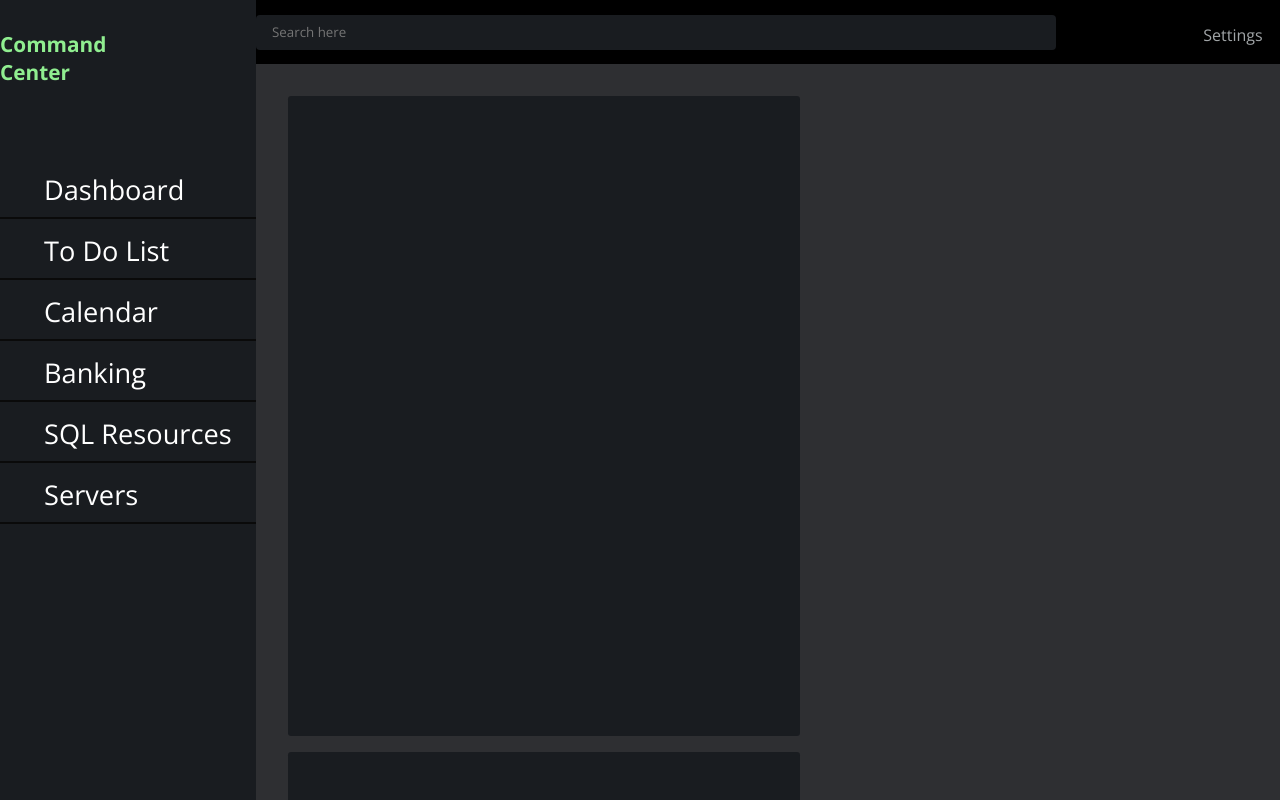
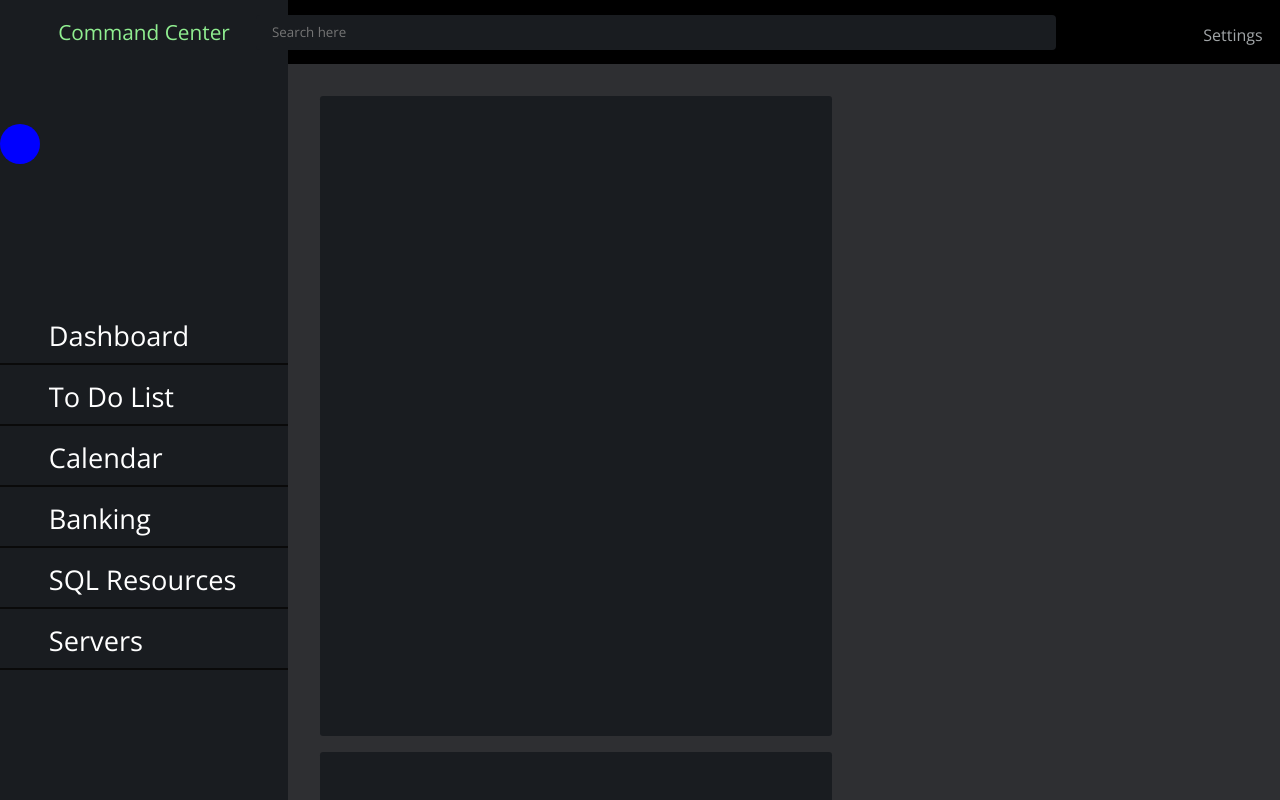
Before and after one commit to Jack4Code/Admin-Panel, a website: page index.html in a window 1280 px wide. Drawn offline with nearby package versions, Linux system fonts and the light colour scheme.

Commit message:
re-architecting things

```diff
--- a/index.html
+++ b/index.html
@@ -13,8 +13,11 @@
 <body>
     <div id="app-outer">
         <div class="side-nav">
-            <div class="side-nav-part">
-                <h1>Command Center</h1>
+            <div class="side-nav-header">
+                Command Center
+            </div>
+            <div class="login-info">
+                <div class="login-icon"></div>
             </div>
             <ul class="nav">
                 <li>
--- a/scss/main.scss
+++ b/scss/main.scss
@@ -39,21 +39,29 @@ body {
     top: 0rem;
     left: 0rem;
     height: 100%;
-    width: 16rem;
+    width: 18rem;
     background-color: #191c20;
-    .side-nav-part {
+    .side-nav-header {
         position: relative;
         height: 4rem;
-        width: 15%;
-        background-color: #191c20;
-        border-bottom: 0.05rem solid #0A0A0A;
-        h1 {
-            padding-top: 1rem;
-            font-size: 1.3rem;
-            text-align: center;
-            vertical-align: middle;
-            color: lightgreen;
-            background-color: #191c20;
+        width: 100%;
+        padding: 1.35rem 0;
+        line-height: 1;
+        font-size: 1.3rem;
+        text-align: center;
+        color: lightgreen;
+    }
+    .login-info {
+        position: relative;
+        height: 10rem;
+        width: 100%;
+        padding: 3.75rem 2rem;
+        .login-icon {
+            position: relative;
+            height: 2.5rem;
+            width: 2.5rem;
+            border-radius: 50%;
+            background-color: blue;
         }
     }
     .nav {
@@ -94,9 +102,9 @@ body {
 .top-bar {
     position: absolute;
     top: 0rem;
-    left: 16rem;
+    left: 18rem;
     height: 4rem;
-    width: calc(100% - 16rem);
+    width: calc(100% - 18rem);
     background-color: #000000;
     input {
         position: fixed;
@@ -133,9 +141,9 @@ $con-marg: 0.5rem;
 .content-area {
     position: absolute;
     top: 4rem;
-    left: 16rem;
+    left: 18rem;
     height: calc(100% - 4rem);
-    width: calc(100% - 16rem);
+    width: calc(100% - 18rem);
     padding: 2rem - $con-marg;
     overflow-x: hidden;
     overflow-y: auto;
```
Also changed, not shown: css/main.css.
